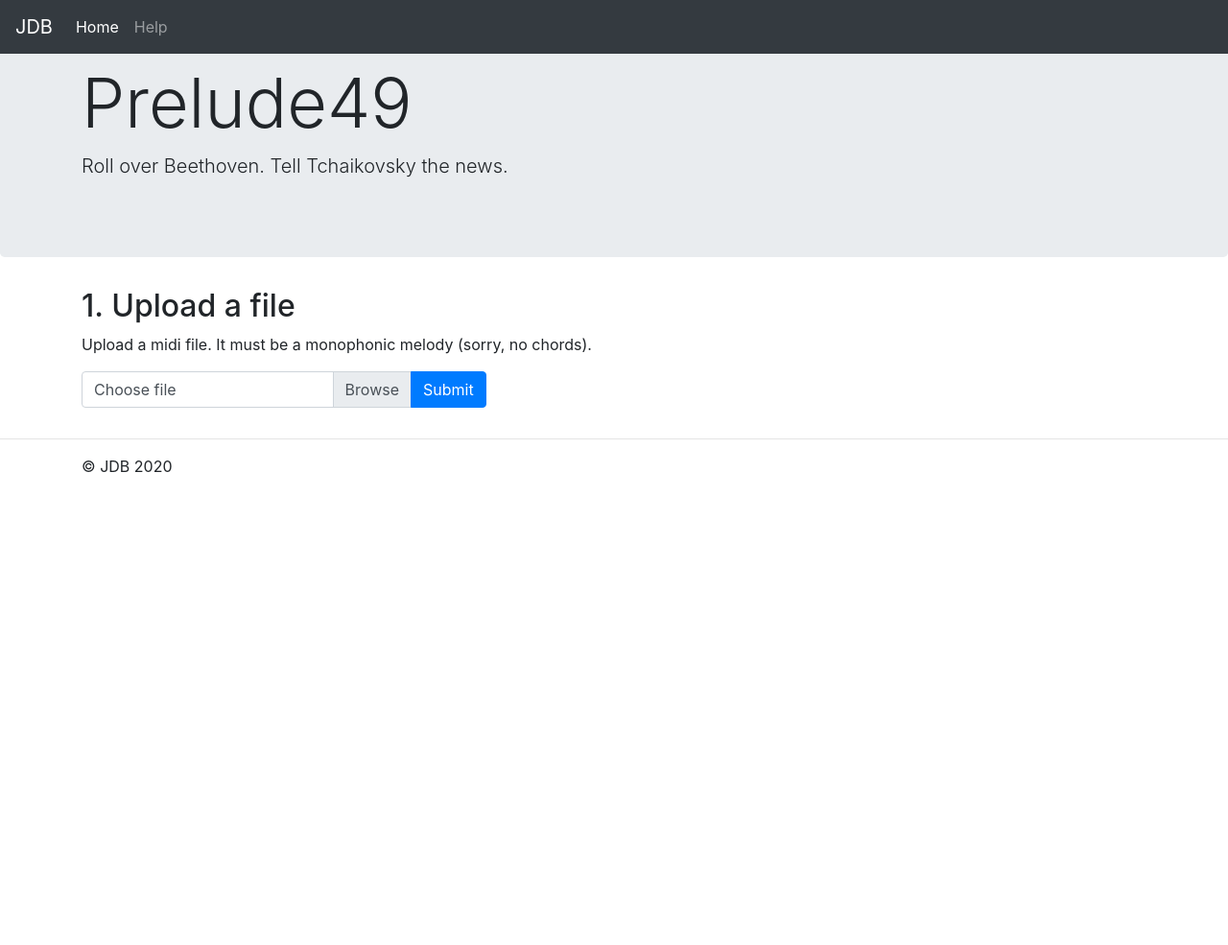
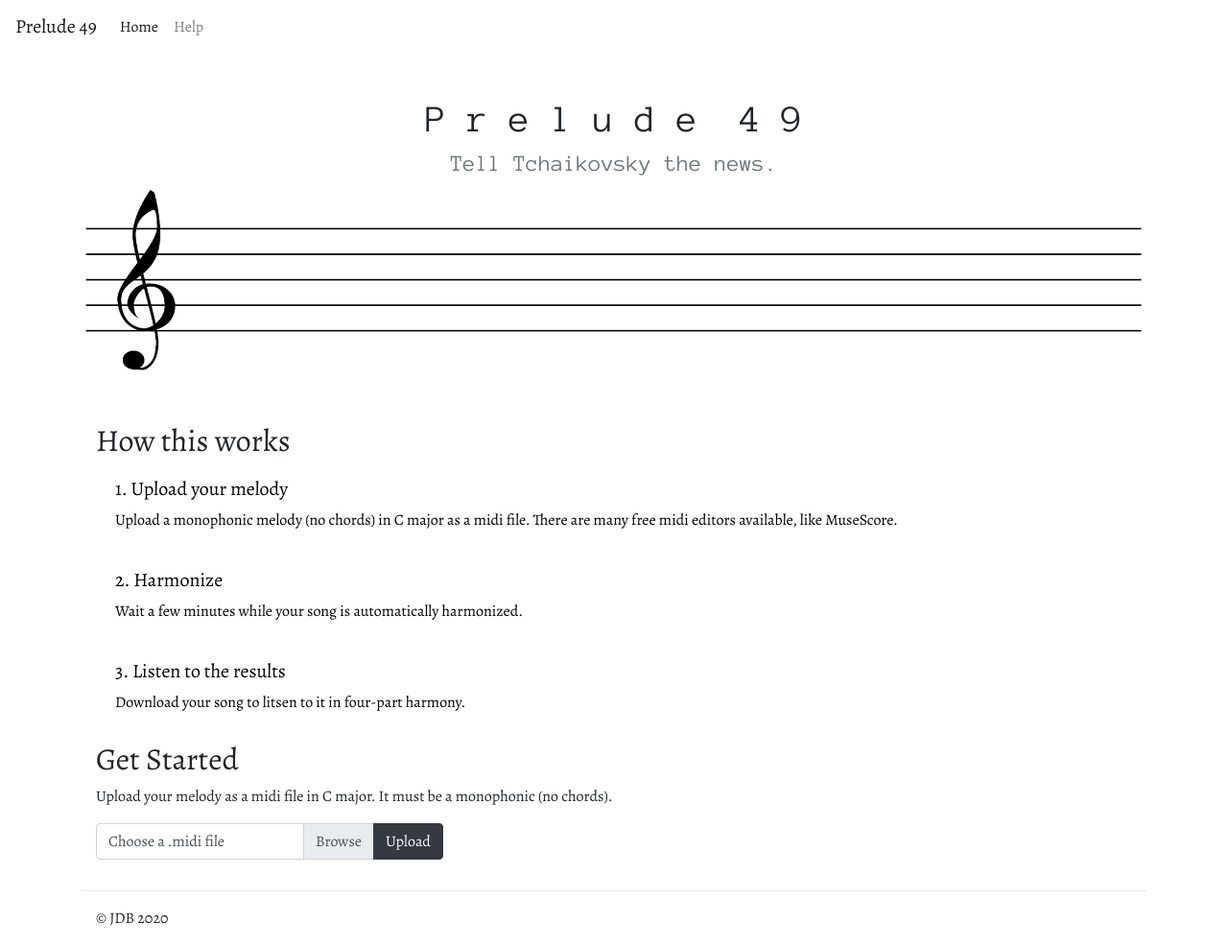
Before and after one commit to davidalvin/harmonizer_website, a Flask app: page / in a window 1280 px wide. Shown: the whole page at 96% size. Before the commit the page ends 492 px from the top, so only its background shows below. Run offline with Flask 2, Linux system fonts and the light colour scheme; some libraries are stand-ins or nearby versions.

Commit message:
Updated layout of index, layout and listen.html

```diff
--- a/webapp/templates/index.html
+++ b/webapp/templates/index.html
@@ -3,22 +3,40 @@
 {% block main %}
 <!-- /container -->
 <div class="container">
-
+    <div class="row">
+      <div class="col">
+        <h2>How this works</h2>
+            <ul class="list-group list">
+              <li class="list-group-item list-group-item-action border-0">
+                  <h5>1. Upload your melody</h5>
+                  <p>Upload a monophonic melody (no chords) in C major as a midi file.
+                      There are many free midi editors available, like <a href="https://musescore.org/en">MuseScore</a>.
+                  </p>
+              </li>
+              <li class="list-group-item list-group-item-action border-0">
+                  <h5>2. Harmonize</h5>
+                  <p>Wait a few minutes while your song is automatically harmonized.</p>
+              <li class="list-group-item list-group-item-action border-0">
+                  <h5>3. Listen to the results</h5>
+                  <p>Download your song to litsen to it in four-part harmony.</p>
+              </li>
+            </ul>
+      </div>
+  </div>
   <!-- Uploader -->
   <div class="row" id="row-upload">
     <div class="col-md-12">
-      <h2>1. Upload a file</h2>
-      <p>Upload a midi file. It must be a monophonic melody (sorry, no chords).</p>
-
+      <h2>Get Started</h2>
+      <p>Upload your melody as a midi file in C major. It must be a monophonic (no chords).</p>
       <div class="input-group mb-3">
           <form action = "/processing" method = "POST" enctype = "multipart/form-data">
              <div class="input-group">
                 <div class="custom-file">
                   <input type="file" name = "file" class="custom-file-input" id="inputGroupFile04" aria-describedby="inputGroupFileAddon04">
-                  <label class="custom-file-label" for="inputGroupFile04">Choose file</label>
+                  <label class="custom-file-label" for="inputGroupFile04">Choose a .midi file</label>
                 </div>
                 <div class="input-group-append">
-                  <button class="btn btn-primary" type="submit" id="inputGroupFileAddon04" onclick="displayLoader()">Submit</button>
+                  <button class="btn btn-dark" type="submit" id="inputGroupFileAddon04" onclick="displayLoader()">Upload</button>
                 </div>
             </div>
           </form>
@@ -29,10 +47,10 @@
   <!-- Loading Icon -->
   <div class="row" id="row-loading" style="display:none">
     <div class="col-md-12">
-      <h2>2. Harmonizing...</h2>
+      <h2>Harmonizing...</h2>
       <p>Please be patient as this may take up to 5 minutes. Do not leave or reload the page.</p>
       <div class="text-center">
-        <button class="btn btn-primary" type="button" disabled>
+        <button class="btn btn-dark btn-lg btn-block" type="button" disabled>
           <span class="spinner-grow spinner-grow-sm" role="status" aria-hidden="true"></span>
           Thinking...
         </button>
--- a/webapp/templates/layout.html
+++ b/webapp/templates/layout.html
@@ -6,44 +6,64 @@
     <meta name="viewport" content="width=device-width, initial-scale=1, shrink-to-fit=no">
     <meta name="description" content="">
     <title>Prelude49</title>
-
-    <link rel="canonical" href="https://getbootstrap.com/docs/4.5/examples/jumbotron/">
-
      <!-- Bootstrap core CSS -->
     <link rel="stylesheet" href="static/bootstrap.min.css">
     <meta name="theme-color" content="#563d7c">
 
 
+    <link rel="stylesheet" href="https://maxcdn.bootstrapcdn.com/bootstrap/4.0.0/css/bootstrap.min.css" integrity="sha384-Gn5384xqQ1aoWXA+058RXPxPg6fy4IWvTNh0E263XmFcJlSAwiGgFAW/dAiS6JXm" crossorigin="anonymous">
+
     <style>
-      .bd-placeholder-img {
-        font-size: 1.125rem;
-        text-anchor: middle;
-        -webkit-user-select: none;
-        -moz-user-select: none;
-        -ms-user-select: none;
-        user-select: none;
+        @import url('https://fonts.googleapis.com/css2?family=Alegreya&family=Anonymous+Pro&display=swap');
+
+        /* Main Body */
+        body {
+            font-family: 'Alegreya', serif;
         }
 
-      @media (min-width: 768px) {
-        .bd-placeholder-img-lg {
-          font-size: 3.5rem;
+        a {
+            color:#000;
         }
+
+        a:hover {
+            color: #f00;
         }
+         /* Page Title */
+        .page-title {
+            font-family: 'Anonymous Pro', monospace;
+            font-size: 500rem;
+        }
+
+        .page-title a:hover {
+            color:red !important;
+        }
+
+        /* Nav Bar */
+        ul.navbar-nav a:hover {
+            color: #f00
+            !important;
+        }
+
+        /* List Groups */
+        .list-group-item {
+            color: #000
+            !important;
+        }
+
     </style>
     <!-- Custom styles for this template -->
-
   </head>
   <body>
-    <nav class="navbar navbar-expand-md navbar-dark fixed-top bg-dark">
-      <a class="navbar-brand" href="/">JDB</a>
+    <div class="container">
+      <nav class="navbar navbar-expand-md navbar-light bg-white fixed-top">
+          <a class="navbar-brand" href="#">Prelude 49</a>
           <button class="navbar-toggler" type="button" data-toggle="collapse" data-target="#navbarsExampleDefault" aria-controls="navbarsExampleDefault" aria-expanded="false" aria-label="Toggle navigation">
               <span class="navbar-toggler-icon"></span>
           </button>
-
           <div class="collapse navbar-collapse" id="navbarsExampleDefault">
               <ul class="navbar-nav mr-auto">
               <li class="nav-item active">
-              <a class="nav-link" href="/">Home <span class="sr-only">(current)</span></a>
+                  <a class="nav-link" href="#">Home <span class="sr-only">(current)</span></a>
               </li>
               <li class="nav-item">
                   <a class="nav-link" href="#">Help</a>
@@ -51,17 +71,25 @@
               </ul>
           </div>
       </nav>
-
-      <div class="jumbotron">
+  </div>
   <div class="container">
-          <h1 class="display-3">Prelude49</h1>
-          <p class="lead">Roll over Beethoven. Tell Tchaikovsky the news.</p>
+      <div class="col" style="height:100px;"></div>
+      <div class="row" >
+          <div class="col page-title">
+              <h1 class="text-center">P r e l u d e &nbsp<a>4 9</a></h1>
+              <h4 class="text-center text-muted">Tell Tchaikovsky the news.</h4>
           </div>
       </div>
+      <div class="row m-1">
+          <img src="{{url_for('static', filename='img/staff.png')}}"" class="img-fluid" alt="Responsive image">
+      </div>
+      <div class="col" style="height:50px;"></div>
+
       <main role="main">
         {% block main %}
         {% endblock %}
       </main>
+
       <div class="container">
         {% with messages = get_flashed_messages(with_categories=true) %}
           {% if messages %}
@@ -87,5 +115,9 @@
 
   {% block script %}
   {% endblock %}
-
+  <script>
+    var loc = window.location.pathname;
+    var dir = loc.substring(0, loc.lastIndexOf('/'));
+    console.log(loc);
+  </script>
 </html>
--- a/webapp/templates/listen.html
+++ b/webapp/templates/listen.html
@@ -4,8 +4,8 @@
 <div class="container">
   <div class="row">
     <div class="col-md-12">
-      <h2>3. Listen to the result</h2>
-      <p>Your masterwork is complete. Download the result by clicking the link below. </p>
+      <h2>Listen to the results</h2>
+      <p>Your masterwork is complete. Download your song by clicking the link below. </p>
       <a href="{{url_for('download')}}">Download</a>
     </div>
   </div>
```
Lines whose indentation alone changed are shown as unchanged.
